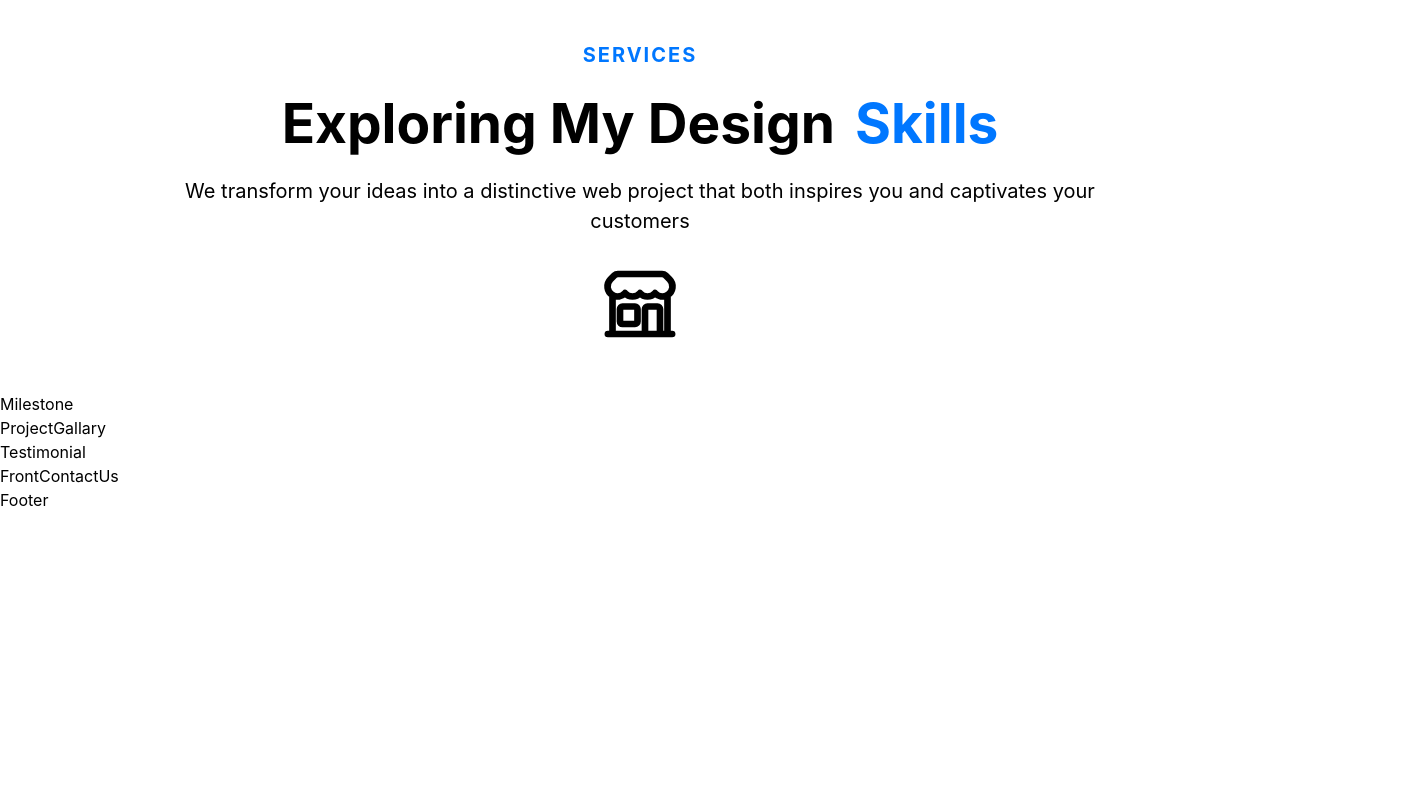
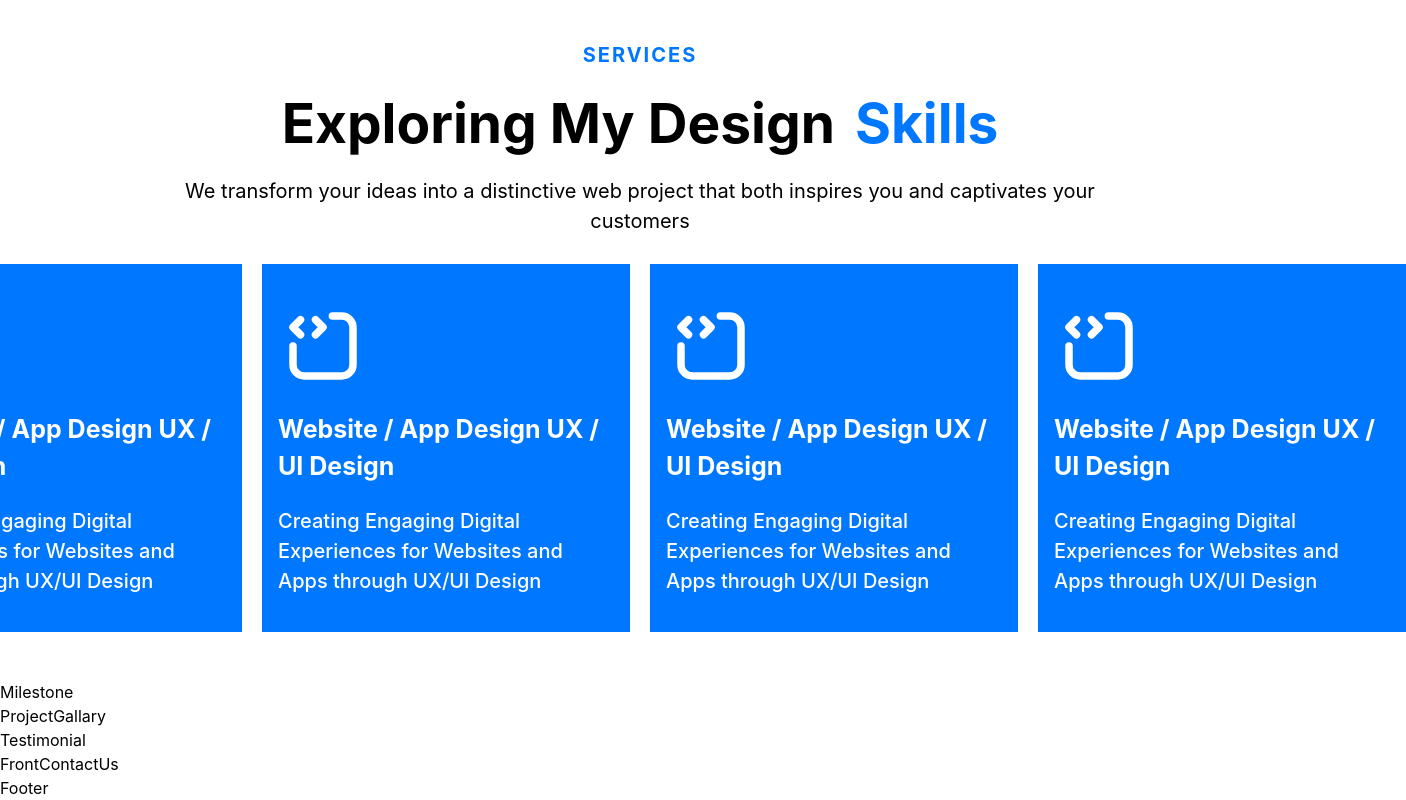
Before and after one commit to mohit838/Mohitul-Islam-Frontend, a React (Create React App) app in the folder client/: page / in a window 1280 px wide. Shown: the part 2020-2820 px from the top of the page, 1406 px wide, since content can reach past the window. Before the commit the page ends 2532 px from the top, so only its background shows below. Built offline with nearby package versions, Linux system fonts and the light colour scheme; a web font is replaced by a local one.

Commit message:
service card ready

```diff
--- a/client/src/componets/front-components/FrontServiceCard.jsx
+++ b/client/src/componets/front-components/FrontServiceCard.jsx
@@ -2,28 +2,40 @@ import React from 'react';
 
 const ServiceCard = () => {
   return (
-    <div>
+    <div className='front-single-service-card'>
       {/* Icon */}
-      <div>
+      <div className=''>
         <svg
           xmlns='http://www.w3.org/2000/svg'
+          class='icon icon-tabler icon-tabler-source-code'
+          width='90'
+          height='90'
+          viewBox='0 0 24 24'
+          stroke-width='2'
+          stroke='#fff'
           fill='none'
-          viewBox='0 0 24 24'
-          strokeWidth={2}
-          stroke='currentColor'
-          className='w-20 h-20'
+          stroke-linecap='round'
+          stroke-linejoin='round'
         >
           <path
-            strokeLinecap='round'
-            strokeLinejoin='round'
-            d='M13.5 21v-7.5a.75.75 0 01.75-.75h3a.75.75 0 01.75.75V21m-4.5 0H2.36m11.14 0H18m0 0h3.64m-1.39 0V9.349m-16.5 11.65V9.35m0 0a3.001 3.001 0 003.75-.615A2.993 2.993 0 009.75 9.75c.896 0 1.7-.393 2.25-1.016a2.993 2.993 0 002.25 1.016c.896 0 1.7-.393 2.25-1.016a3.001 3.001 0 003.75.614m-16.5 0a3.004 3.004 0 01-.621-4.72L4.318 3.44A1.5 1.5 0 015.378 3h13.243a1.5 1.5 0 011.06.44l1.19 1.189a3 3 0 01-.621 4.72m-13.5 8.65h3.75a.75.75 0 00.75-.75V13.5a.75.75 0 00-.75-.75H6.75a.75.75 0 00-.75.75v3.75c0 .415.336.75.75.75z'
+            stroke='none'
+            d='M0 0h24v24H0z'
+            fill='none'
           />
+          <path d='M14.5 4h2.5a3 3 0 0 1 3 3v10a3 3 0 0 1 -3 3h-10a3 3 0 0 1 -3 -3v-5' />
+          <path d='M6 5l-2 2l2 2' />
+          <path d='M10 9l2 -2l-2 -2' />
         </svg>
       </div>
       {/* Title */}
-      <div></div>
+      <div className='service-card-title'>
+        Website / App Design UX / UI Design
+      </div>
       {/* Para / text */}
-      <div></div>
+      <div className='service-card-para'>
+        Creating Engaging Digital Experiences for Websites and Apps through
+        UX/UI Design
+      </div>
     </div>
   );
 };
--- a/client/src/componets/layouts/front-layouts/Services.jsx
+++ b/client/src/componets/layouts/front-layouts/Services.jsx
@@ -23,7 +23,10 @@ const Services = () => {
       </div>
 
       {/* Services Card Design */}
-      <div>
+      <div className='front-service-card'>
+        <ServiceCard />
+        <ServiceCard />
+        <ServiceCard />
         <ServiceCard />
       </div>
     </section>
--- a/client/src/index.css
+++ b/client/src/index.css
@@ -250,4 +250,20 @@ section {
   @apply text-[20px] px-[9.5rem] text-center;
 }
 
+.front-service-card {
+  @apply flex items-center justify-between gap-5;
+}
+
+.front-single-service-card {
+  @apply flex items-start justify-center flex-col gap-5 w-[23rem] h-[23rem] bg-[#0077ff] p-4;
+}
+
+.service-card-title {
+  @apply text-[25px] text-white font-bold;
+}
+
+.service-card-para {
+  @apply text-[20px] text-white font-medium;
+}
+
 /* Service End */
```
